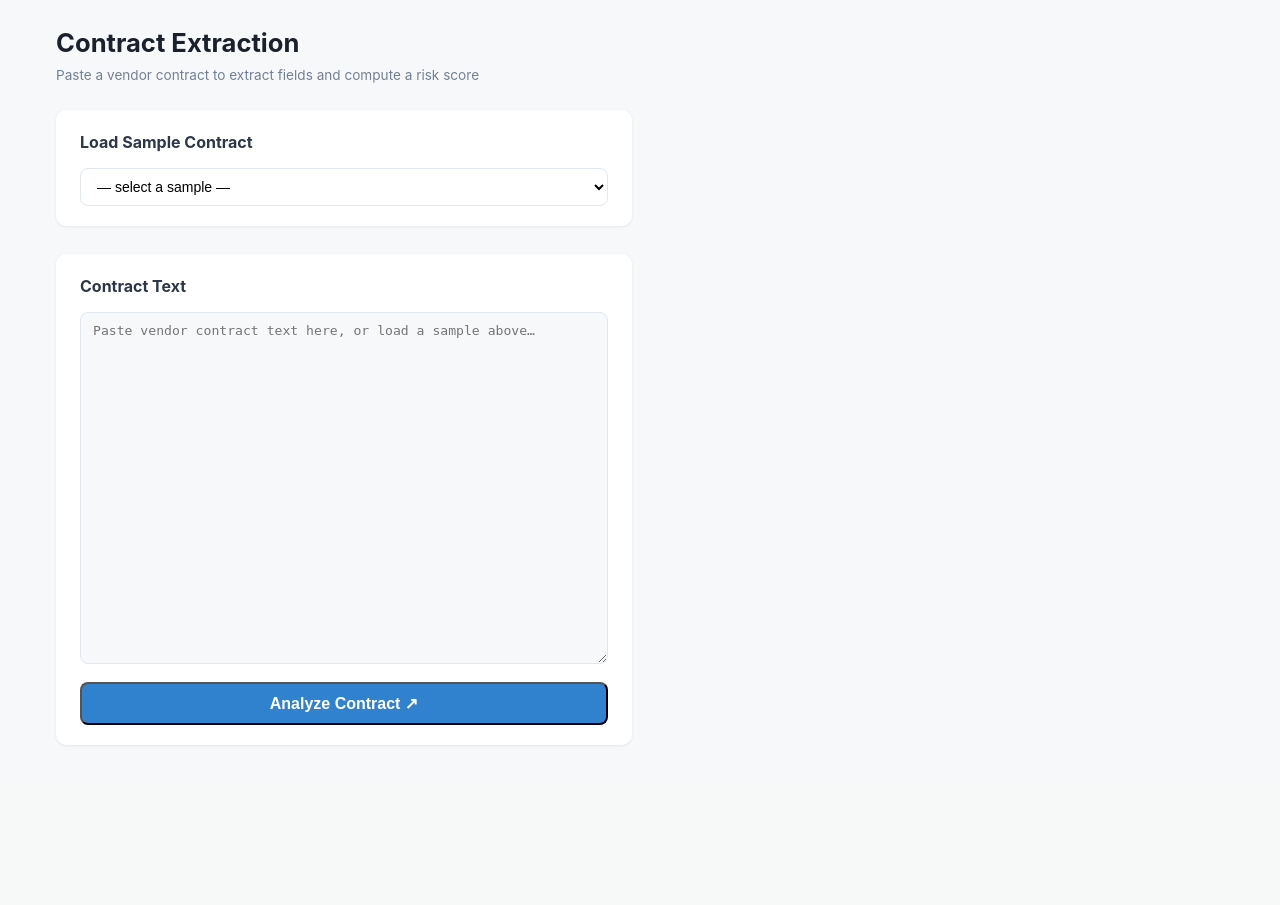
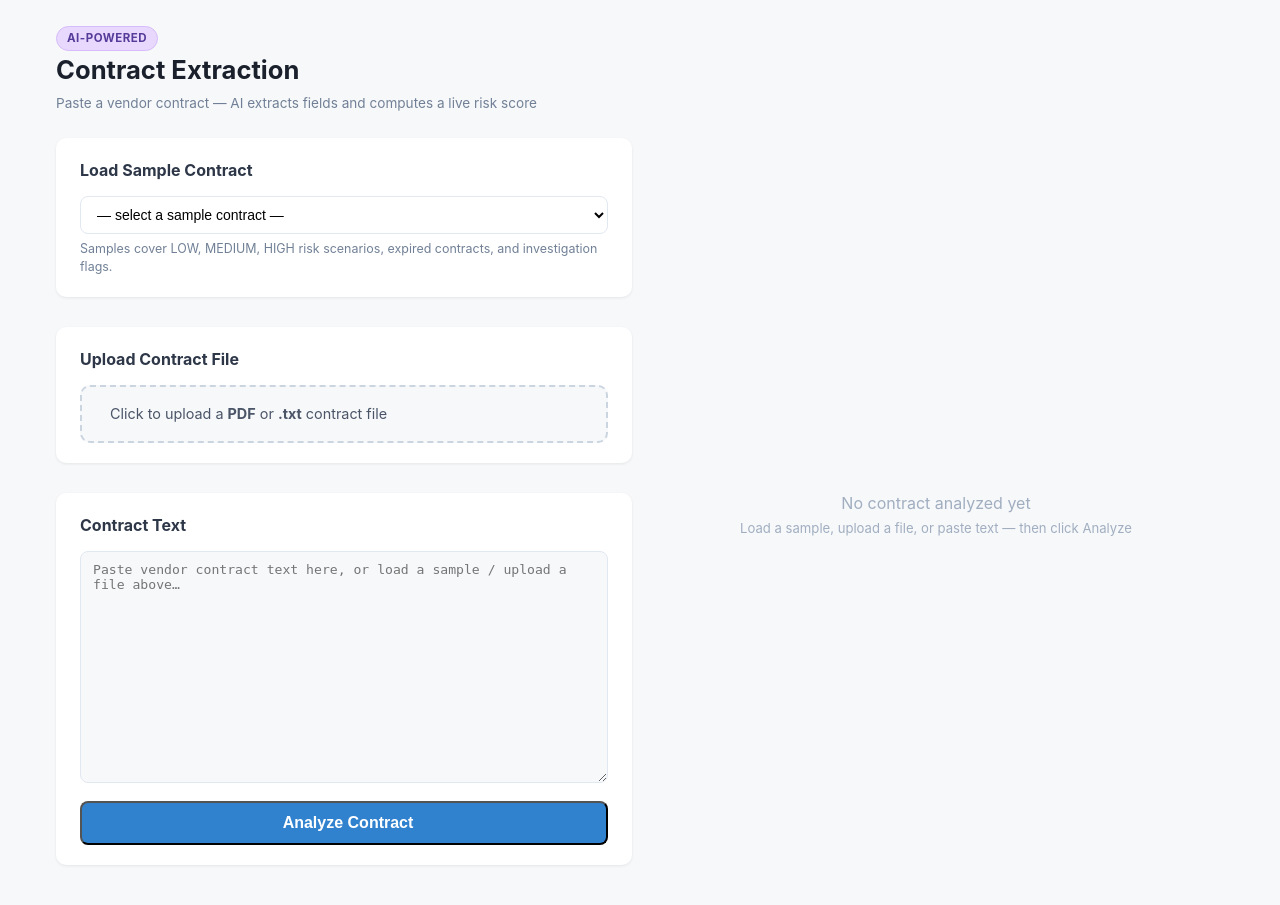
Before and after one commit to SlingggShottt/vendor-risk-platform, a FastAPI app: page /extract in a window 1280 px wide. Shown: the part 56-961 px from the top of the page. Before the commit the page ends 781 px from the top, so only its background shows below. Run offline with FastAPI, Linux system fonts and the light colour scheme.

Commit message:
feat: PDF/file upload on Contract Extraction page
- api/routes/extract.py: switched POST /api/extract to multipart/form-data;
  accepts optional `file` (PDF or .txt upload) alongside `contract_text`;
  PDF files are written to a tempfile, extracted via parse_pdf.py, then sent
  to Groq as text — same pipeline as before
- dashboard/templates/extract.html: added file upload area with drag-and-drop
  support; selecting a file clears the textarea; Analyze sends FormData so
  either the file or the pasted text is submitted; result panel shows the
  source filename when a file was uploaded

```diff
--- a/api/routes/extract.py
+++ b/api/routes/extract.py
@@ -1,10 +1,11 @@
 """
 api/routes/extract.py — Contract extraction endpoints.
 
-POST /api/extract
-  Accepts {"contract_text": "..."}, calls Divyansh's extract_from_contract() when
-  ANTHROPIC_API_KEY is set, otherwise falls back to demo mode (registry store lookup
-  by vendor ref ID parsed from the contract text).
+POST /api/extract  (multipart/form-data)
+  Fields (at least one required):
+    contract_text  — raw contract text
+    file           — PDF or .txt file upload
+  Falls back to demo mode when GROQ_API_KEY is not set.
 
 GET /api/sample-contracts
   Lists available sample contract files with display names.
@@ -15,15 +16,16 @@ GET /api/sample-contracts/{name}
 
 from __future__ import annotations
 
+import os
 import re
 import sys
+import tempfile
 from datetime import date
 from pathlib import Path
 
 sys.path.insert(0, str(Path(__file__).resolve().parent.parent.parent))
 
-from fastapi import APIRouter, HTTPException
-from pydantic import BaseModel
+from fastapi import APIRouter, File, Form, HTTPException, UploadFile
 
 from data.normalize import normalize_raw_vendor
 from scoring.risk_engine import score_vendor
@@ -62,10 +64,6 @@ _SAMPLES = [
 ]
 
 
-class ExtractRequest(BaseModel):
-    contract_text: str
-
-
 def _get_store() -> dict:
     from api.main import app
     return app.state.store
@@ -77,11 +75,9 @@ def _get_today() -> date:
 
 
 def _parse_vendor_id(text: str) -> str | None:
-    """Parse a VND-NNNN vendor ID from contract text."""
     m = re.search(r'\bVND-(\d{4})\b', text, re.IGNORECASE)
     if m:
         return f"VND-{m.group(1)}"
-    # Contract reference numbers like ASA-2024-0001, MSA-2023-0285, VSA-2024-0420
     m = re.search(r'\b[A-Z]{2,4}-\d{4}-(\d{4})\b', text)
     if m:
         return f"VND-{m.group(1)}"
@@ -105,15 +101,45 @@ def get_sample_contract(name: str):
 
 
 @router.post("/api/extract")
-def extract_contract(req: ExtractRequest):
-    contract_text = req.contract_text.strip()
-    if not contract_text:
-        raise HTTPException(status_code=422, detail="contract_text is required")
+async def extract_contract(
+    contract_text: str = Form(default=None),
+    file: UploadFile = File(default=None),
+):
+    # ── Resolve input: file takes priority over pasted text ──────────────────
+    source_name: str | None = None
 
+    if file is not None and file.filename:
+        raw_bytes = await file.read()
+        suffix = Path(file.filename).suffix.lower()
+        source_name = file.filename
+
+        if suffix == ".pdf":
+            # Write to a temp file so pdfplumber can open it
+            tmp = tempfile.NamedTemporaryFile(suffix=".pdf", delete=False)
+            try:
+                tmp.write(raw_bytes)
+                tmp.flush()
+                tmp.close()
+                from extraction.parse_pdf import extract_text_from_pdf
+                contract_text = extract_text_from_pdf(tmp.name)
+            except Exception as e:
+                raise HTTPException(status_code=422, detail=f"PDF extraction failed: {e}")
+            finally:
+                os.unlink(tmp.name)
+        else:
+            contract_text = raw_bytes.decode("utf-8", errors="replace")
+
+    if not contract_text or not contract_text.strip():
+        raise HTTPException(
+            status_code=422,
+            detail="Provide contract_text (form field) or upload a PDF / text file.",
+        )
+
+    contract_text = contract_text.strip()
     today = _get_today()
     live_error: str | None = None
 
-    # ── Attempt live AI extraction ─────────────────────────────────────────────
+    # ── Attempt live Groq extraction ──────────────────────────────────────────
     try:
         from extraction.extract_contract import extract_from_contract
         raw = extract_from_contract(contract_text)
@@ -121,28 +147,27 @@ def extract_contract(req: ExtractRequest):
         scored = score_vendor(vendor, today)
         return {
             "mode": "live",
+            "source": source_name,
             "message": None,
             "extracted": raw,
             "vendor": vendor.model_dump(mode="json"),
             "scored": scored.model_dump(mode="json"),
         }
     except EnvironmentError as e:
-        live_error = f"ANTHROPIC_API_KEY not set ({e})"
+        live_error = f"GROQ_API_KEY not set ({e})"
     except ImportError:
-        live_error = "anthropic package not installed"
+        live_error = "groq package not installed"
     except Exception as e:
         live_error = f"Extraction failed: {e}"
 
-    # ── Demo fallback: look up parsed vendor ID in store or fixtures ──────────
+    # ── Demo fallback: look up vendor ID from contract text ───────────────────
     vendor_id = _parse_vendor_id(contract_text)
     if vendor_id:
-        # 1. Check in-memory store (generated registry vendors)
         entry = _get_store().get(vendor_id)
         if entry:
             v = entry["vendor"]
             sv = entry["scored"]
         else:
-            # 2. Fall back to fixture vendors (the 5 sample contracts use VND-000X IDs)
             fixture = next((f for f in FIXTURE_VENDORS if f.vendor_id == vendor_id), None)
             if fixture:
                 v = fixture
@@ -171,6 +196,7 @@ def extract_contract(req: ExtractRequest):
             }
             return {
                 "mode": "demo",
+                "source": source_name,
                 "message": (
                     f"Demo mode ({live_error}). "
                     f"Showing pre-scored fixture data for {vendor_id}."
@@ -184,6 +210,6 @@ def extract_contract(req: ExtractRequest):
         status_code=503,
         detail=(
             f"Cannot extract: {live_error}. "
-            "No recognisable vendor reference found in the contract text for demo fallback."
+            "No recognisable vendor reference found in the contract for demo fallback."
         ),
     )
--- a/dashboard/templates/extract.html
+++ b/dashboard/templates/extract.html
@@ -4,35 +4,66 @@
 
 {% block content %}
 <div class="page-header">
+  <span class="badge" style="background:#e9d8fd;color:#553c9a;border:1px solid #d6bcfa;font-size:0.72rem;letter-spacing:.5px;padding:3px 10px;border-radius:20px;text-transform:uppercase;">AI-POWERED</span>
   <h1>Contract Extraction</h1>
-  <span class="subtext">Paste a vendor contract to extract fields and compute a risk score</span>
+  <span class="subtext">Paste a vendor contract — AI extracts fields and computes a live risk score</span>
 </div>
 
 <div class="extract-layout">
 
   <!-- ── Input panel ─────────────────────────────────────────────────────── -->
   <div class="extract-panel">
+
+    <!-- Sample selector -->
     <div class="detail-section">
-      <h2>Load Sample Contract</h2>
+      <h2><i class="bi bi-file-earmark-text"></i> Load Sample Contract</h2>
       <select id="sampleSelect" class="filter-select" style="width:100%;">
-        <option value="">— select a sample —</option>
+        <option value="">— select a sample contract —</option>
       </select>
+      <div style="font-size:0.78rem;color:#718096;margin-top:6px;">
+        <i class="bi bi-info-circle"></i> Samples cover LOW, MEDIUM, HIGH risk scenarios, expired contracts, and investigation flags.
+      </div>
     </div>
 
-    <div class="detail-section" style="margin-top:12px;">
-      <h2>Contract Text</h2>
+    <!-- PDF / file upload -->
+    <div class="detail-section" style="margin-top:14px;">
+      <h2><i class="bi bi-upload"></i> Upload Contract File</h2>
+      <label id="uploadLabel" for="fileInput" style="
+        display:flex; align-items:center; gap:10px; cursor:pointer;
+        border:2px dashed #cbd5e0; border-radius:10px; padding:16px 18px;
+        background:#f7f8fa; transition:border-color .2s, background .2s;">
+        <i class="bi bi-file-earmark-arrow-up" style="font-size:1.5rem;color:#667eea;"></i>
+        <span id="uploadLabelText" style="color:#4a5568;font-size:0.9rem;">
+          Click to upload a <strong>PDF</strong> or <strong>.txt</strong> contract file
+        </span>
+      </label>
+      <input type="file" id="fileInput" accept=".pdf,.txt" style="display:none;">
+      <div id="fileChosen" style="display:none; margin-top:8px; padding:8px 12px;
+           background:#f0fff4; border:1px solid #9ae6b4; border-radius:8px;
+           font-size:0.85rem; color:#276749; display:none; align-items:center; gap:8px;">
+        <i class="bi bi-file-earmark-check"></i>
+        <span id="fileChosenName"></span>
+        <button onclick="clearFile()" style="margin-left:auto;background:none;border:none;color:#c53030;cursor:pointer;font-size:1rem;">✕</button>
+      </div>
+    </div>
+
+    <!-- Contract text -->
+    <div class="detail-section" style="margin-top:14px;">
+      <h2><i class="bi bi-card-text"></i> Contract Text</h2>
       <textarea
         id="contractText"
-        rows="22"
-        placeholder="Paste vendor contract text here, or load a sample above…"
+        rows="14"
+        placeholder="Paste vendor contract text here, or load a sample / upload a file above…"
         style="width:100%; padding:10px 12px; border:1px solid #e2e8f0; border-radius:8px;
                font-family:monospace; font-size:0.82rem; resize:vertical; outline:none;
-               background:#f7f8fa; color:#2d3748;"
+               background:#f7f8fa; color:#2d3748; box-sizing:border-box;"
       ></textarea>
-      <button id="analyzeBtn" class="export-btn" style="margin-top:12px; width:100%; font-size:1rem; padding:10px;">
-        Analyze Contract ↗
+
+      <button id="analyzeBtn" class="export-btn" style="margin-top:12px; width:100%; font-size:1rem; padding:11px; display:flex; align-items:center; justify-content:center; gap:8px;">
+        <i class="bi bi-cpu"></i> Analyze Contract
       </button>
       <div id="loadingMsg" style="display:none; text-align:center; margin-top:10px; color:#718096; font-size:0.9rem;">
+        <span class="spinner-border spinner-border-sm" role="status"></span>
         Extracting fields…
       </div>
     </div>
@@ -45,6 +76,11 @@
       <div style="display:flex; justify-content:space-between; align-items:center; margin-bottom:14px;">
         <h2 style="margin-bottom:0;">Extraction Result</h2>
         <span id="modeTag" class="badge" style="font-size:0.8rem;"></span>
+      </div>
+
+      <!-- Source file name (if uploaded) -->
+      <div id="sourceTag" style="display:none; margin-bottom:12px; font-size:0.82rem; color:#718096;">
+        <i class="bi bi-file-earmark"></i> <span id="sourceTagName"></span>
       </div>
 
       <!-- Risk banner -->
@@ -85,6 +121,15 @@
     </div>
   </div>
 
+  <!-- Empty state -->
+  <div id="emptyState" class="extract-panel" style="display:flex; align-items:center; justify-content:center;">
+    <div style="text-align:center; color:#a0aec0; padding:40px 20px;">
+      <i class="bi bi-file-earmark-text" style="font-size:3rem; display:block; margin-bottom:12px;"></i>
+      No contract analyzed yet<br>
+      <span style="font-size:0.82rem;">Load a sample, upload a file, or paste text — then click Analyze</span>
+    </div>
+  </div>
+
 </div>
 
 <!-- Error -->
@@ -96,6 +141,52 @@
 
 {% block scripts %}
 <script>
+// ── File upload handling ────────────────────────────────────────────────────
+const fileInput = document.getElementById('fileInput');
+const uploadLabel = document.getElementById('uploadLabel');
+const fileChosen = document.getElementById('fileChosen');
+const fileChosenName = document.getElementById('fileChosenName');
+
+uploadLabel.addEventListener('dragover', e => {
+  e.preventDefault();
+  uploadLabel.style.borderColor = '#667eea';
+  uploadLabel.style.background = '#ebf4ff';
+});
+uploadLabel.addEventListener('dragleave', () => {
+  uploadLabel.style.borderColor = '#cbd5e0';
+  uploadLabel.style.background = '#f7f8fa';
+});
+uploadLabel.addEventListener('drop', e => {
+  e.preventDefault();
+  uploadLabel.style.borderColor = '#cbd5e0';
+  uploadLabel.style.background = '#f7f8fa';
+  if (e.dataTransfer.files.length) {
+    fileInput.files = e.dataTransfer.files;
+    onFileSelected();
+  }
+});
+
+fileInput.addEventListener('change', onFileSelected);
+
+function onFileSelected() {
+  const f = fileInput.files[0];
+  if (!f) return;
+  fileChosenName.textContent = f.name + '  (' + (f.size / 1024).toFixed(1) + ' KB)';
+  fileChosen.style.display = 'flex';
+  document.getElementById('uploadLabelText').innerHTML =
+    '<strong>' + f.name + '</strong> selected — click Analyze to extract';
+  // Clear textarea so it doesn't compete
+  document.getElementById('contractText').value = '';
+}
+
+function clearFile() {
+  fileInput.value = '';
+  fileChosen.style.display = 'none';
+  document.getElementById('uploadLabelText').innerHTML =
+    'Click to upload a <strong>PDF</strong> or <strong>.txt</strong> contract file';
+}
+
+// ── Sample loader ───────────────────────────────────────────────────────────
 async function loadSamples() {
   try {
     const res = await fetch('/api/sample-contracts');
@@ -115,6 +206,7 @@ async function loadSamples() {
 document.getElementById('sampleSelect').addEventListener('change', async function () {
   const filename = this.value;
   if (!filename) return;
+  clearFile();
   try {
     const res = await fetch('/api/sample-contracts/' + encodeURIComponent(filename));
     const data = await res.json();
@@ -124,21 +216,32 @@ document.getElementById('sampleSelect').addEventListener('change', async functio
   }
 });
 
+// ── Analyze ─────────────────────────────────────────────────────────────────
 document.getElementById('analyzeBtn').addEventListener('click', async function () {
+  const file = fileInput.files[0];
   const text = document.getElementById('contractText').value.trim();
-  if (!text) { alert('Paste or select a contract first.'); return; }
+
+  if (!file && !text) {
+    alert('Upload a file or paste contract text first.');
+    return;
+  }
 
   this.disabled = true;
   document.getElementById('loadingMsg').style.display = 'block';
   document.getElementById('resultPanel').style.display = 'none';
+  document.getElementById('emptyState').style.display = 'none';
   document.getElementById('errorPanel').style.display = 'none';
 
+  // Use FormData so we can send either a file or text (or both)
+  const form = new FormData();
+  if (file) {
+    form.append('file', file);
+  } else {
+    form.append('contract_text', text);
+  }
+
   try {
-    const res = await fetch('/api/extract', {
-      method: 'POST',
-      headers: { 'Content-Type': 'application/json' },
-      body: JSON.stringify({ contract_text: text }),
-    });
+    const res = await fetch('/api/extract', { method: 'POST', body: form });
 
     document.getElementById('loadingMsg').style.display = 'none';
     document.getElementById('analyzeBtn').disabled = false;
@@ -147,6 +250,7 @@ document.getElementById('analyzeBtn').addEventListener('click', async function (
       const err = await res.json().catch(() => ({}));
       document.getElementById('errorPanel').textContent = 'Error: ' + (err.detail || res.statusText);
       document.getElementById('errorPanel').style.display = 'block';
+      document.getElementById('emptyState').style.display = 'flex';
       return;
     }
 
@@ -156,9 +260,11 @@ document.getElementById('analyzeBtn').addEventListener('click', async function (
     document.getElementById('analyzeBtn').disabled = false;
     document.getElementById('errorPanel').textContent = 'Request failed: ' + e;
     document.getElementById('errorPanel').style.display = 'block';
+    document.getElementById('emptyState').style.display = 'flex';
   }
 });
 
+// ── Render result ────────────────────────────────────────────────────────────
 const RISK_COLORS = {
   CRITICAL: { bg: '#fff5f5', color: '#c53030', border: '#e53e3e' },
   HIGH:     { bg: '#fffaf0', color: '#c05621', border: '#dd6b20' },
@@ -167,18 +273,27 @@ const RISK_COLORS = {
 };
 
 function renderResult(data) {
-  const { scored, extracted, mode, message } = data;
+  const { scored, extracted, mode, message, source } = data;
   const level = scored.risk_level;
   const rc = RISK_COLORS[level] || RISK_COLORS.LOW;
+
+  // Source file tag
+  const sourceTag = document.getElementById('sourceTag');
+  if (source) {
+    document.getElementById('sourceTagName').textContent = source;
+    sourceTag.style.display = 'block';
+  } else {
+    sourceTag.style.display = 'none';
+  }
 
   // Mode badge
   const modeTag = document.getElementById('modeTag');
   if (mode === 'live') {
     modeTag.textContent = 'Live AI Extraction';
-    modeTag.style.cssText = 'background:#f0fff4;color:#276749;border:1px solid #9ae6b4;';
+    modeTag.style.cssText = 'background:#f0fff4;color:#276749;border:1px solid #9ae6b4;padding:3px 10px;border-radius:20px;';
   } else {
     modeTag.textContent = 'Demo Mode';
-    modeTag.style.cssText = 'background:#fffff0;color:#975a16;border:1px solid #f6e05e;';
+    modeTag.style.cssText = 'background:#fffff0;color:#975a16;border:1px solid #f6e05e;padding:3px 10px;border-radius:20px;';
   }
 
   // Risk banner
@@ -193,21 +308,21 @@ function renderResult(data) {
   const tbody = document.querySelector('#extractedTable tbody');
   tbody.innerHTML = '';
   const fields = [
-    ['Vendor ID',        extracted.vendor_id],
-    ['Vendor Name',      extracted.vendor_name],
-    ['Category',         extracted.category],
-    ['Contract Start',   extracted.contract_start],
-    ['Contract End',     extracted.contract_end],
-    ['Systems',          Array.isArray(extracted.systems) ? extracted.systems.join(', ') : (extracted.systems || '—')],
-    ['Data Sensitivity', extracted.data_sensitivity],
-    ['Access Type',      (extracted.access_type || '').replace(/_/g, ' ')],
-    ['SOC 2 Type II',    extracted.soc2_type2  ? '✓ Yes' : '✗ No'],
-    ['SOC 2 Expiry',     extracted.soc2_expiry || '—'],
-    ['ISO 27001',        extracted.iso27001    ? '✓ Yes' : '✗ No'],
-    ['GDPR DPA',         extracted.gdpr_dpa    ? '✓ Yes' : '✗ No'],
-    ['Handles EU Data',  extracted.handles_eu_data ? 'Yes' : 'No'],
-    ['Financial Rating', extracted.financial_rating],
-    ['Annual Spend',     extracted.annual_spend ? '$' + Number(extracted.annual_spend).toLocaleString() : '—'],
+    ['Vendor ID',           extracted.vendor_id],
+    ['Vendor Name',         extracted.vendor_name],
+    ['Category',            extracted.category],
+    ['Contract Start',      extracted.contract_start],
+    ['Contract End',        extracted.contract_end],
+    ['Systems',             Array.isArray(extracted.systems) ? extracted.systems.join(', ') : (extracted.systems || '—')],
+    ['Data Sensitivity',    extracted.data_sensitivity],
+    ['Access Type',         (extracted.access_type || '').replace(/_/g, ' ')],
+    ['SOC 2 Type II',       extracted.soc2_type2  ? '✓ Yes' : '✗ No'],
+    ['SOC 2 Expiry',        extracted.soc2_expiry || '—'],
+    ['ISO 27001',           extracted.iso27001    ? '✓ Yes' : '✗ No'],
+    ['GDPR DPA',            extracted.gdpr_dpa    ? '✓ Yes' : '✗ No'],
+    ['Handles EU Data',     extracted.handles_eu_data ? 'Yes' : 'No'],
+    ['Financial Rating',    extracted.financial_rating],
+    ['Annual Spend',        extracted.annual_spend ? '$' + Number(extracted.annual_spend).toLocaleString() : '—'],
     ['Under Investigation', extracted.under_investigation ? '⚠ Yes' : 'No'],
   ];
   fields.forEach(([label, value]) => {
```
Also changed, not shown: backlog.md (+2 -2 lines).
